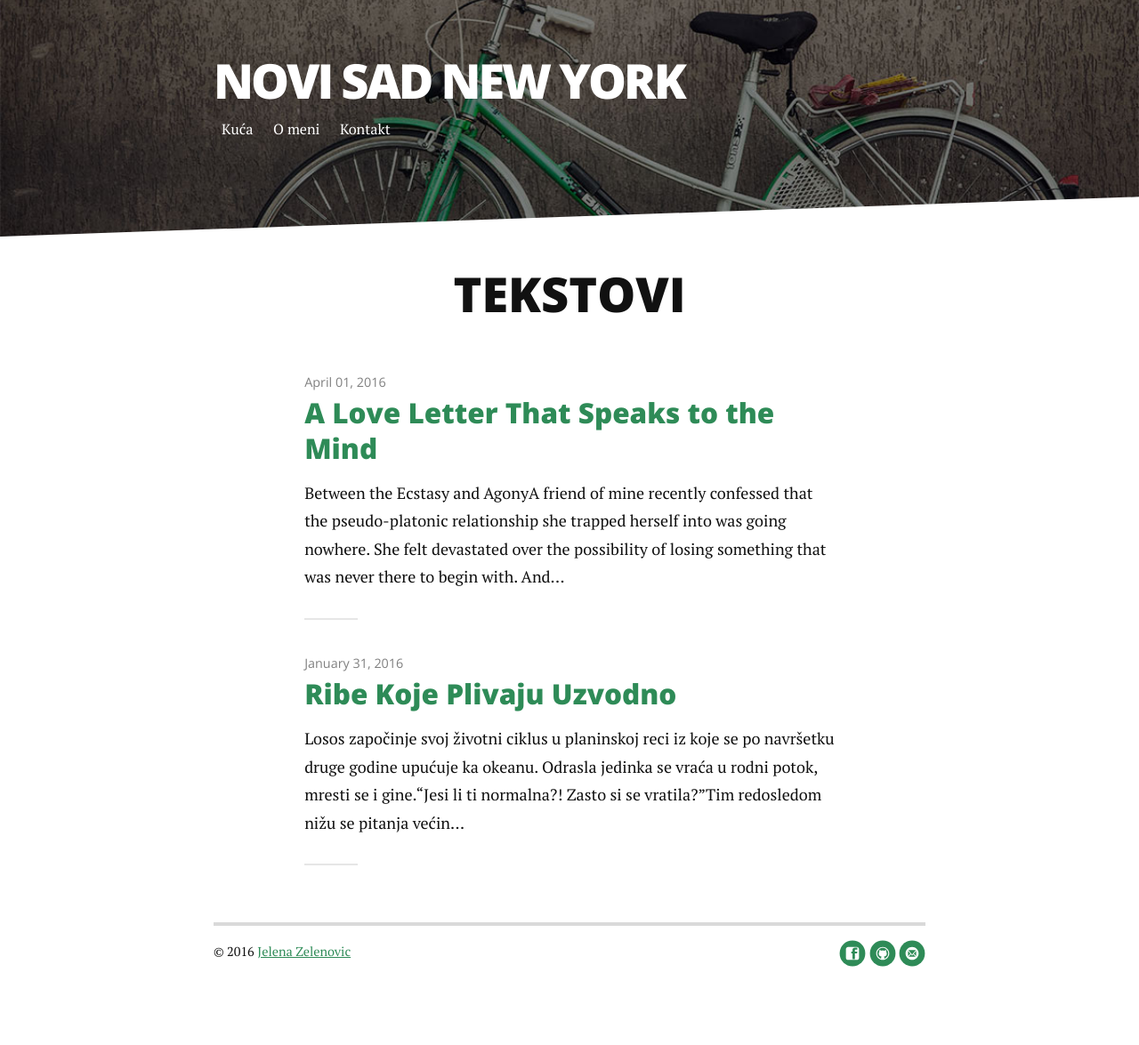
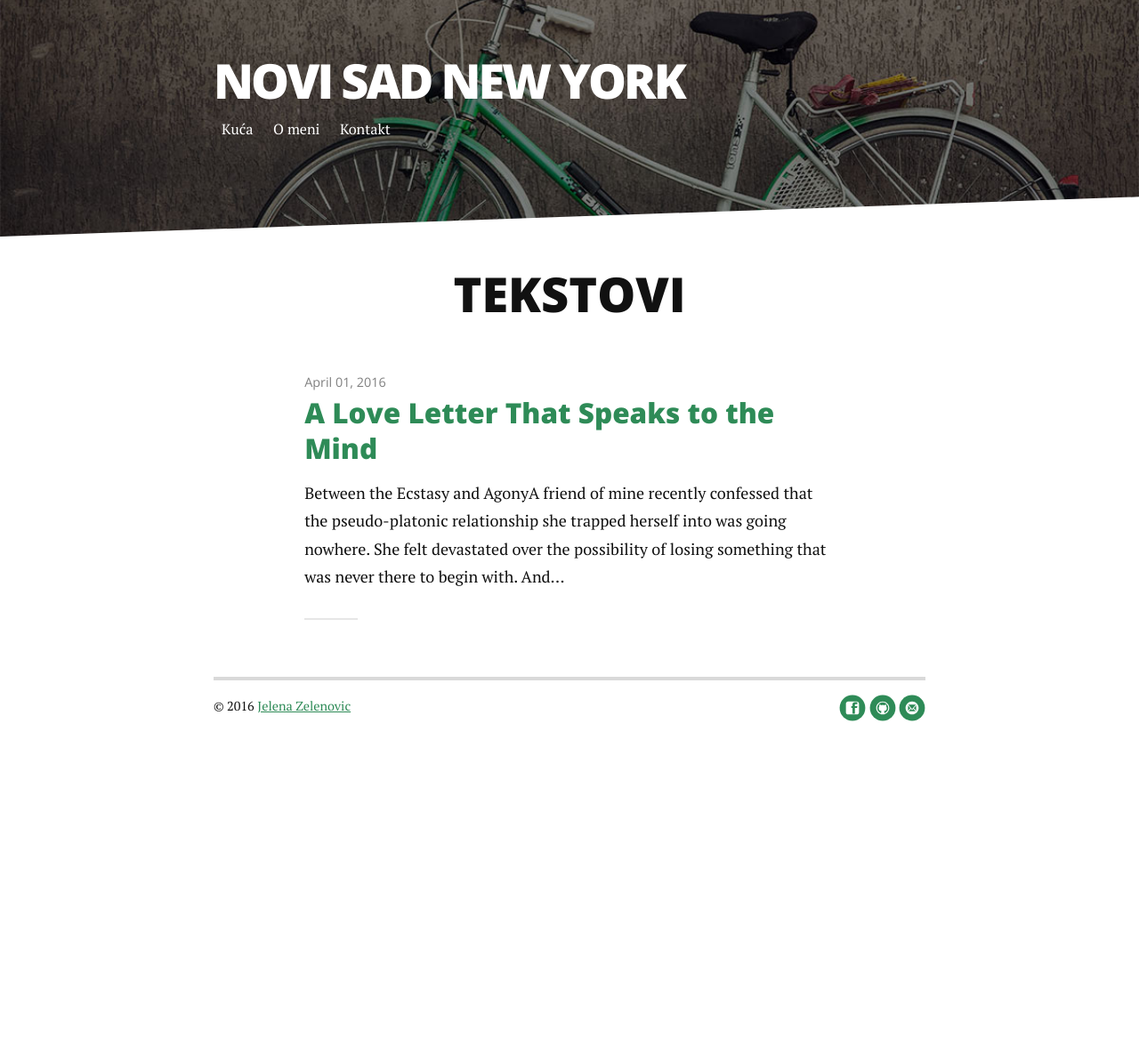
Before and after one commit to novisadnewyork/novisadnewyork.github.io, a Jekyll site: the page built from index.html, in a window 1280 px wide. Shown: the whole page at 89% size. Built offline with Jekyll 4.4.1, drawn with Linux system fonts in a browser that asks for light colours; nearby versions of some CDN libraries; Markdown is read by kramdown in place of the engine named in the settings; the list of posts is cut into pages by our own code; after the commit the page ends 900 px from its top, so only the background shows below that; some of the changed lines change nothing that is shown.

Commit message:
Post update: null

```diff
--- a/_posts/2016-01-31-ribe-koje-plivaju-uzvodno.markdown
+++ b/_posts/2016-01-31-ribe-koje-plivaju-uzvodno.markdown
@@ -1,41 +1,5 @@
 ---
-published: true
+published: false
 title: Ribe Koje Plivaju Uzvodno
 layout: post
-tags:
-  - Ribe
-  - Losos
-  - Novi
-  - Sad
-  - New
-  - York
-  - Salmon
-categories:
-  - Society
-permalink: "2016-01-31-ribe-koje-plivaju-uzvodno.markdown"
 ---
-
-
-**_Losos započinje svoj životni ciklus u planinskoj reci iz koje se po navršetku druge godine upućuje ka okeanu. Odrasla jedinka se vraća u rodni potok, mresti se i gine._**
-##"Jesi li ti normalna?! Zasto si se vratila?"
-Tim redosledom nižu se pitanja većine prijatelja i poznanika koje bih srela po svom povratku, redovno propraćena, prvo začudjenim pogledima, a onda zabrinutim izrazem lica. Iako bih odgovor na prvo, više retoričko, uglavnom preskočila morala bih nešto da odgovorim na ovo drugo pitanje, logičko u biti.
-
-U prirodi čoveka je da prati migracije zajednice i da teži ka asimilaciji javnom mnjenju. Istupanje iz istog karatkteriše se kao, u najblažu ruku, nerazumno. To konkretno znači težiti ka kvalitetnom životu ovde spram nada, snova i pokušaja budućnosti negde tamo. Sporedno je gde se tačno nalazi to tamo, sve dok nije ovde. Deveta ofanziva uveliko se zahuktala.
-
-Na to bi usledeo moj odgovor da čekam da mi odobre radnu vizu, da sam se vratila na neodređeno, i da ću tek odlučiti. Razgovor bi se najčešće tu i završio uz razuveravajuće: "Da, sad ti je super ovde, uželela si se, ali videćeš za mesec-dva ima da bežiš odavde." Prošlo je pola godine, meni je još uvek dobro. Da li blaženo stanje duha proizilazi iz previše spoznaje ili premalo ambicije, vreme će pokazati.
-Narod se na sve navikne pa se i na moj povratak svak' privikao. Pitanja su sve ređa, još jedino neki novi poznanici tu i tamo upute po koji radoznalo-zbunjen pogled. Verovatno zato što više ne moram da ponavljm iste prazne odgovore sagovornicima koji mahom ne slušaju, nastala je u meni potreba za summa summarum odgovorom na ta i neka druga pitanja.
-
-**_Losos ostvaruje svoj životni ciklus napuštanjem rodnog potoka; plovidbom u stranim, slanim vodama svetskih mora i okeana; potom sticanjem polne zrelosti i konačno plivanjem uzvodno ka tom istom rodnom potoku._**
-
-##Zašto Novi Sad - Zašto ne Nju Jork?
-Zato što gužva ne može da nadomesti bliskost, a užurbanost ne znači smislenost.
-
-Zato što zaslepljujuća svetla metropole ne hipnotšiu koliko blistav sjaj vedrog neba posmatran iz plitke vode Dunava u toploj avgustovskoj noći.
-
-Zato što je opstanak u novoj sredini samo u početku uzbudljiv izazov.
-
-Zato što kada se slegne euforija nastupa svakodnevica u kojoj su novi poznanici i dalje stranci, a zanimljiva mesta i lica već viđena.
-
-Zato što ni sa kim nije toliko dobro kao što je sa onima s' kojima je odlično i kada je obično. Sa njima je tišina prijatna i umirujuća, a bez njih gluva i dokona.
-
-**_Jedino tako i tim redosledom losos može da ostvari svoj životni ciklus._**
```
